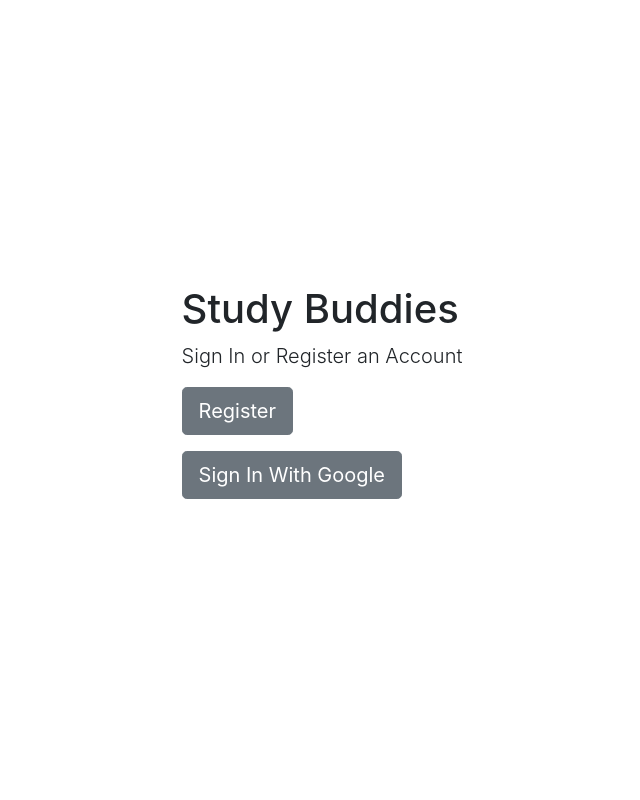
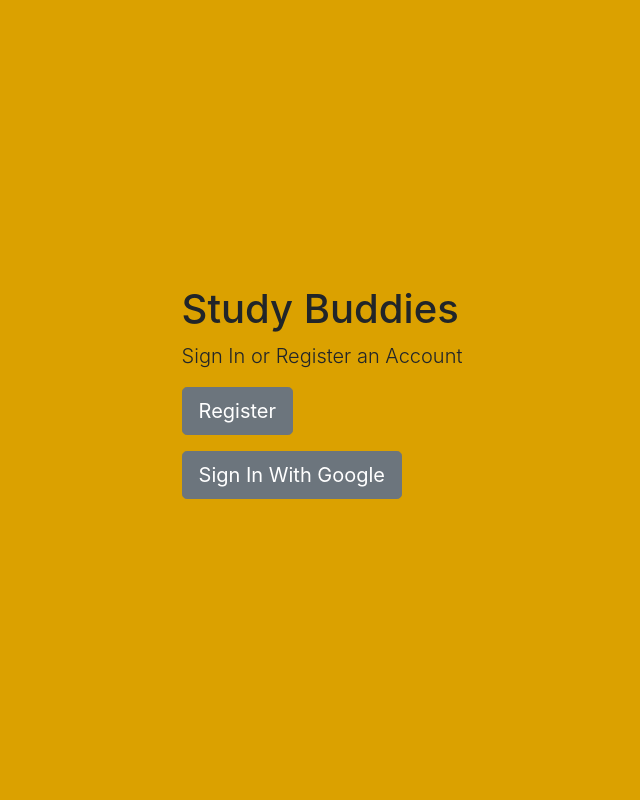
Before and after one commit to thejimster82/SkillMatch, a Django app: page / in a window 1280 px wide. Shown: the whole page, without its empty margins (318-958 px from the left). Run offline with Django 3.2, Linux system fonts and the light colour scheme; some libraries are stand-ins or nearby versions.

Commit message:
make home page orange and not completely bland

```diff
--- a/matching/templates/login.html
+++ b/matching/templates/login.html
@@ -36,7 +36,7 @@
 </head>
 
 <body>
-  <div class="container-fluid h-100">
+  <div class="container-fluid h-100" style="background-color: rgb(219, 161, 0)">
   <div class="row h-100 justify-content-center align-items-center">
   <div>
   <h1>Study Buddies</h1>
```
